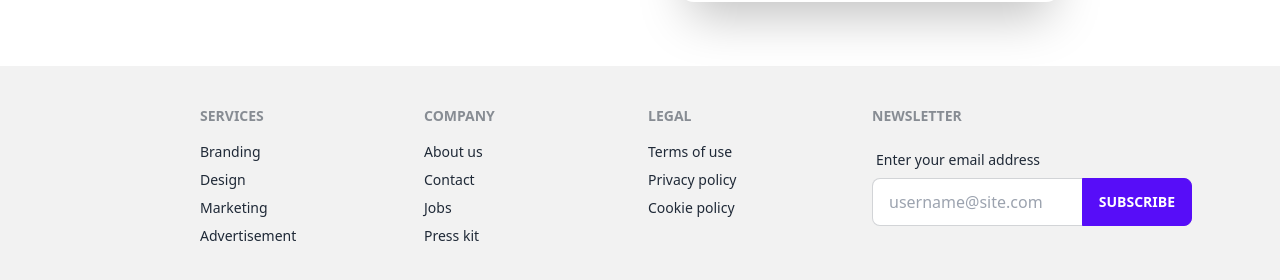
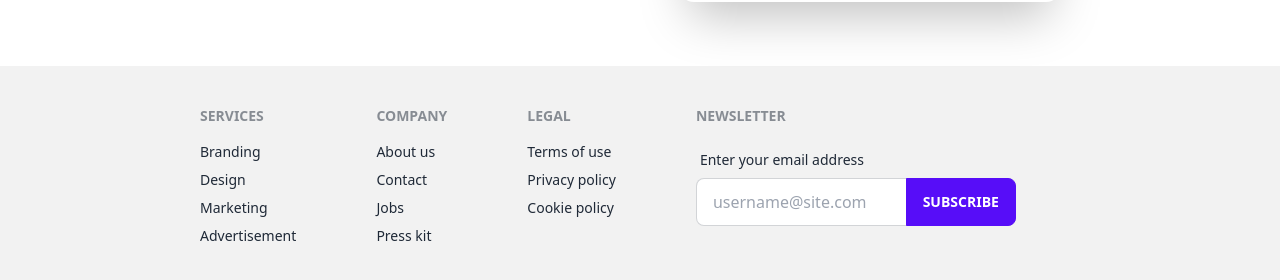
Before and after one commit to abdullahbinziad/my-fav-recipe, a React (Vite) app: page /login in a window 1280 px wide. Shown: the part 624-904 px from the top of the page. Built offline with nearby package versions, Linux system fonts and the light colour scheme; no server answers.

Commit message:
footer fixed

```diff
--- a/src/components/pages/chef/ChefCards.jsx
+++ b/src/components/pages/chef/ChefCards.jsx
@@ -12,8 +12,8 @@ const ChefCards = (props) => {
                 <figure><img className='md:w-56 w-36	 rounded-lg' src={chefPicture} alt="Album"/></figure>
                 <div className="md:p-2 p-3 md:space-y-2">
                   <h2 className="card-title">{chefName}</h2>
-                  <p className='text-left'>work Experience : <span className="font-semibold"> {yearsOfExperience} Years  </span>  </p>
-                  <p className='text-left'> Number of Recipe : <span className="font-semibold">{numberOfRecipes}</span> </p>
+                  <p className='text-left'> Experience : <span className="font-semibold"> {yearsOfExperience} Years  </span>  </p>
+                  <p className='text-left'> Total Recipe : <span className="font-semibold">{numberOfRecipes}</span> </p>
                   <div className="card-actions flex md:flex-row-reverse items-center justify-between">
             <div className='flex gap-2 items-center self-center'>{likes} <  FaThumbsUp className='text-xl text-red-500'></FaThumbsUp></div>
 
--- a/src/shared/Footer.jsx
+++ b/src/shared/Footer.jsx
@@ -3,7 +3,7 @@
 const Footer = () => {
     return (
       <div className="w-100 bg-base-200 mt-12">
-          <footer className="footer p-10 grid-cols-2 md:grid-cols-4 text-base-content w-3/4 mx-auto">
+          <footer className="footer p-10 text-base-content w-3/4 mx-auto">
   <div>
     <span className="footer-title">Services</span>
     <a className="link link-hover">Branding</a>
```
Also changed, not shown: src/assets/imgs/MarcusMeansChefProfile_800x850_r3cwdo.png (added).
